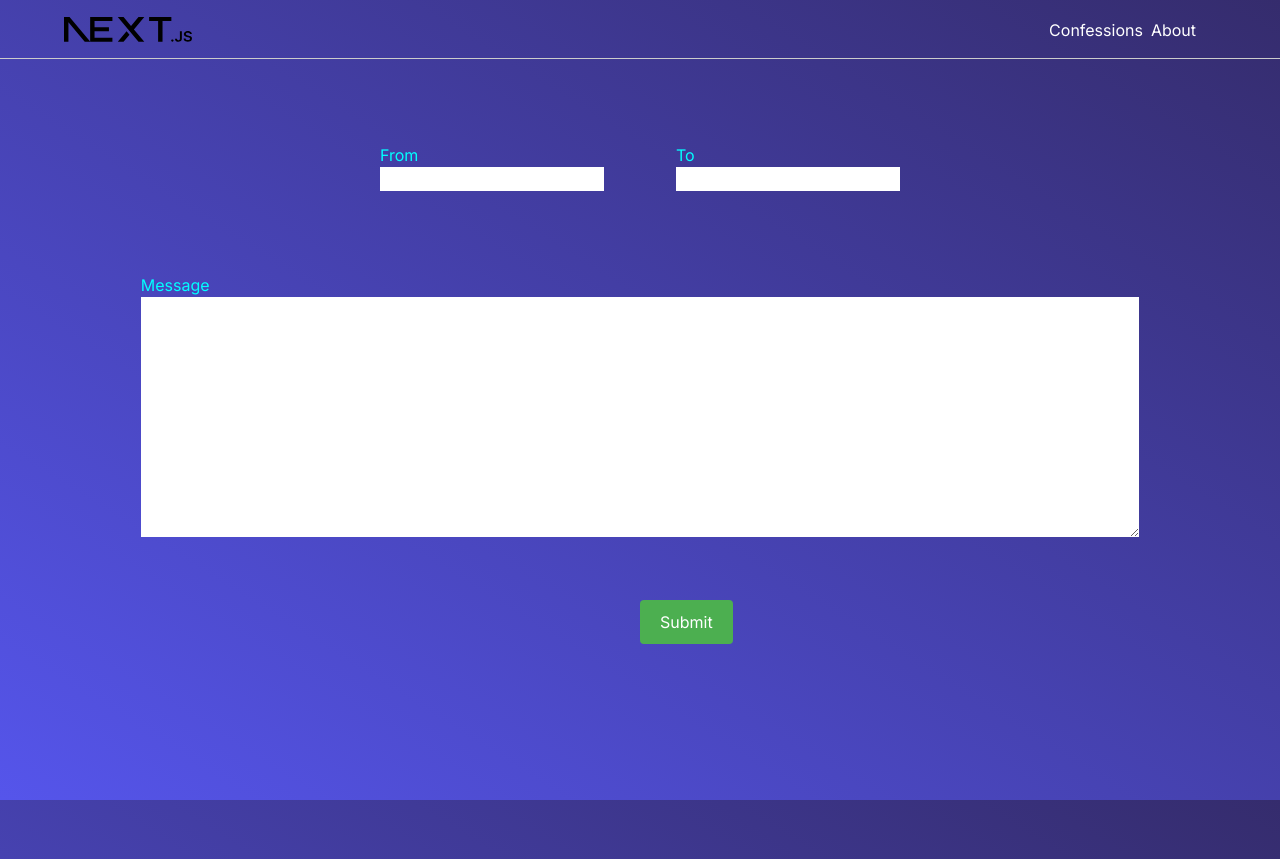
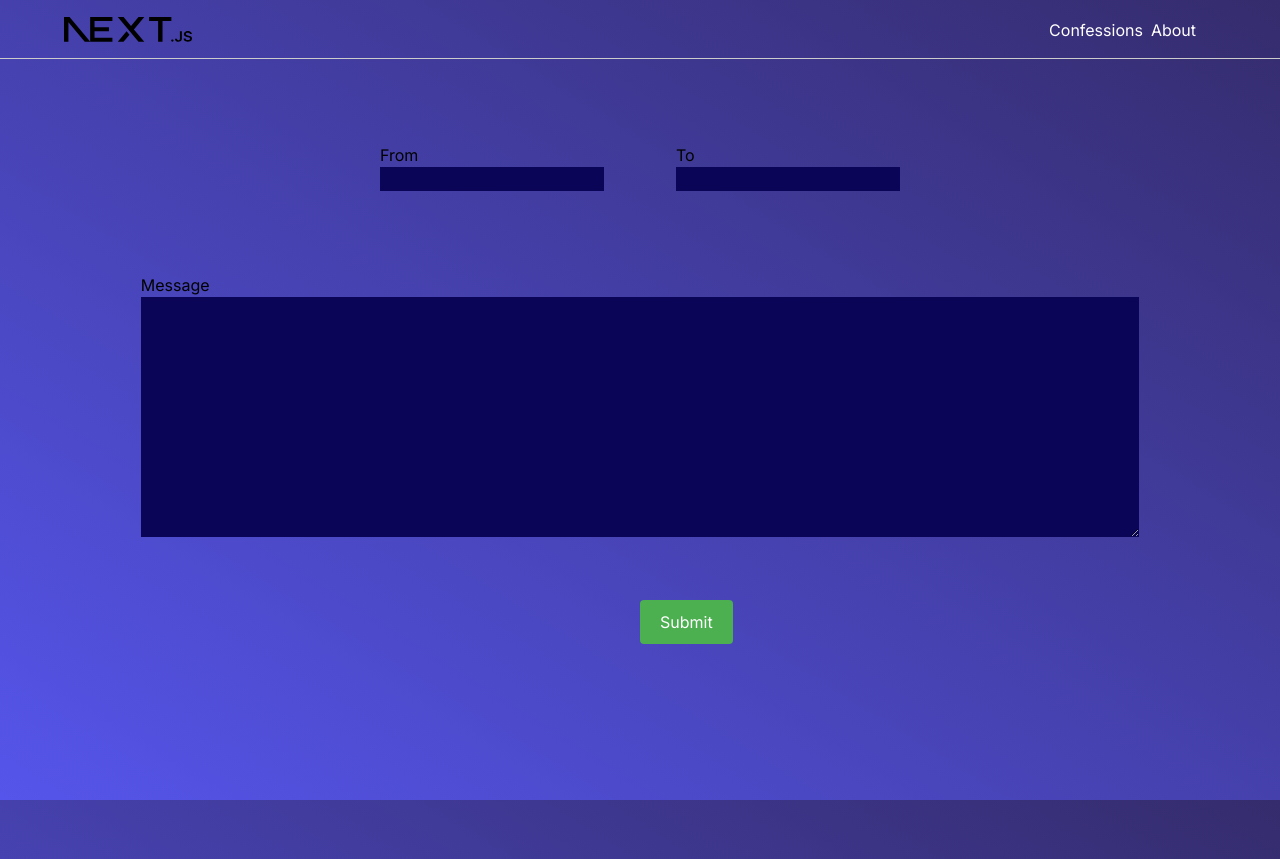
Before and after one commit to tesla59/whisperweb-frontend, a Next.js app: page /confess in a window 1280 px wide. Built offline with nearby package versions, Linux system fonts and the light colour scheme.

Commit message:
update form colors

```diff
--- a/app/confess/confess.module.css
+++ b/app/confess/confess.module.css
@@ -1,7 +1,7 @@
 .input_form {
     padding: 16px;
     height: 100%;
-    color: cyan;
+    color: black;
 }
 
 .top_layer {
@@ -11,12 +11,19 @@
     display: flex;
 }
 
-.input_group{
+.input_group {
     display: flex;
     width: 25%;
     height: 3rem;
     padding: 36px;
     flex-direction: column;
+}
+
+#from,
+#to,
+#message {
+    background-color: #0b0558;
+    color: white;
 }
 
 .message_area {
```
